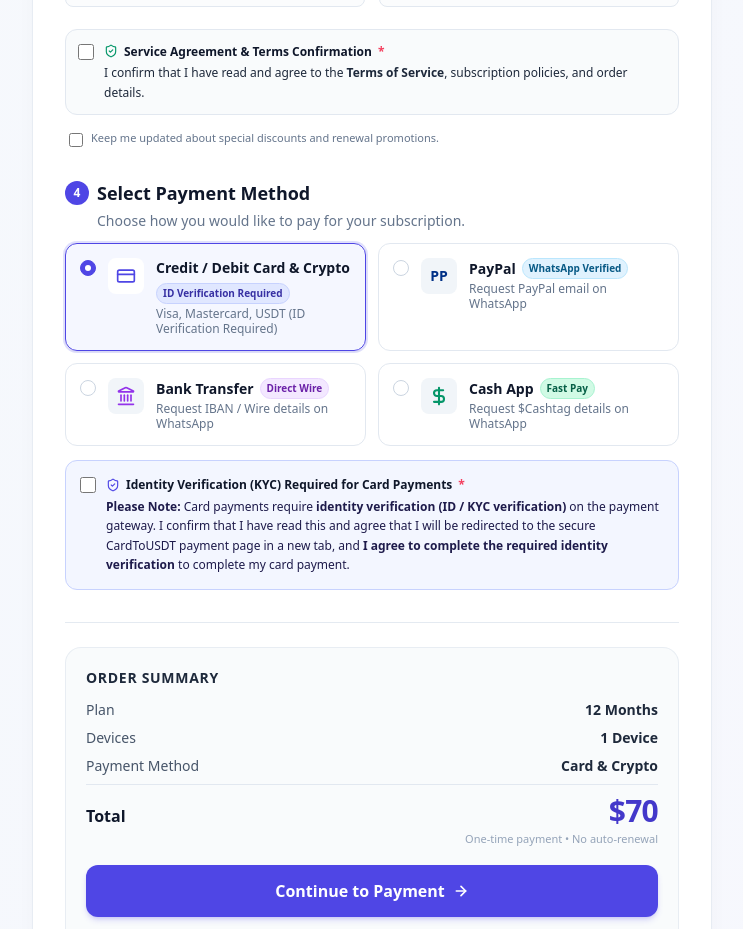
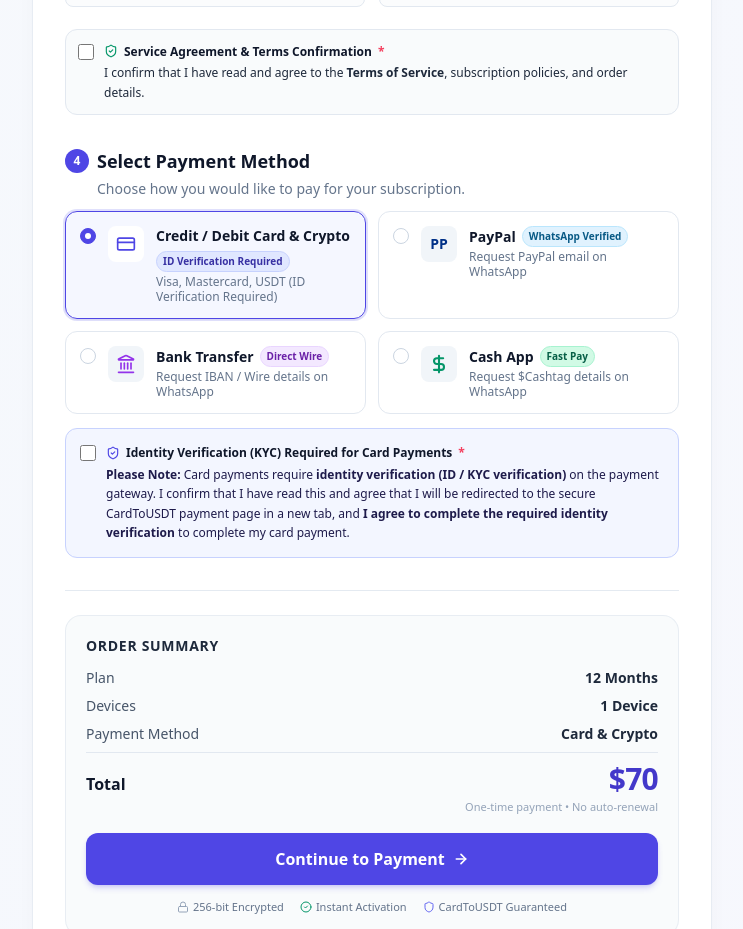
Before and after one commit to AIDATFARES/-pay2me.online, a Next.js app: page / in a window 1280 px wide. Shown: the part 1360-2289 px from the top of the page, without its empty margins (268-1011 px from the left). Built offline with nearby package versions, Linux system fonts and the light colour scheme.

Commit message:
Remove marketing promo consent checkbox from CustomerForm

```diff
--- a/src/components/CustomerForm.tsx
+++ b/src/components/CustomerForm.tsx
@@ -217,21 +217,6 @@ export const CustomerForm: React.FC<CustomerFormProps> = ({
           )}
         </div>
 
-        {/* Marketing Consent (Optional) */}
-        <div className="pt-0.5 pl-1">
-          <label className="flex items-start gap-2 cursor-pointer select-none">
-            <input
-              type="checkbox"
-              name="marketingConsent"
-              checked={formData.marketingConsent}
-              onChange={(e) => onChange('marketingConsent', e.target.checked)}
-              className="mt-0.5 w-3.5 h-3.5 rounded border-slate-300 text-indigo-600 focus:ring-indigo-500 cursor-pointer"
-            />
-            <span className="text-[11px] text-slate-500 leading-tight">
-              Keep me updated about special discounts and renewal promotions.
-            </span>
-          </label>
-        </div>
       </div>
     </section>
   );
```
